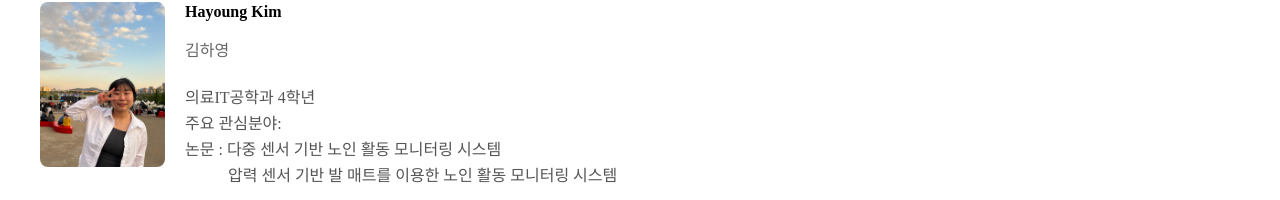
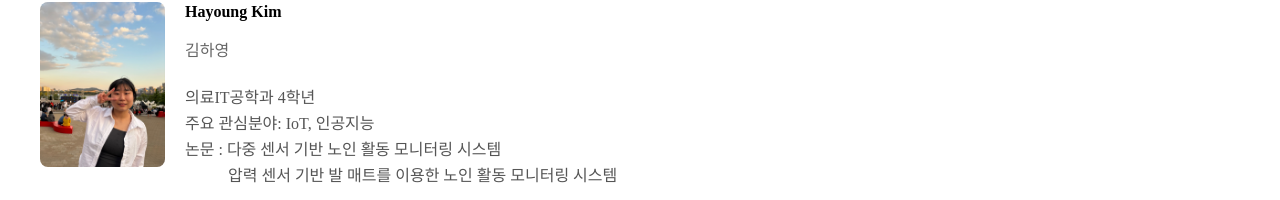
Before and after one commit to seongjinss555/CCLab_HomePage, a React (Create React App) app: page /researchers in a window 1280 px wide. Shown: the part 490-690 px from the top of the page. Built offline with nearby package versions, Linux system fonts and the light colour scheme; a web font is replaced by a local one.

Commit message:
interested add

```diff
--- a/src/component/pages/Team/Researchers.js
+++ b/src/component/pages/Team/Researchers.js
@@ -49,7 +49,7 @@ function Researchers() {
                   </div>
                   <div className="details">
                     <li className="present">의료IT공학과 4학년</li>
-                    <li className="projects">주요 관심분야: </li>
+                    <li className="projects">주요 관심분야: IoT, 인공지능</li>
                     <li className="paper">
                       논문 : 다중 센서 기반 노인 활동 모니터링 시스템
                     </li>
```
